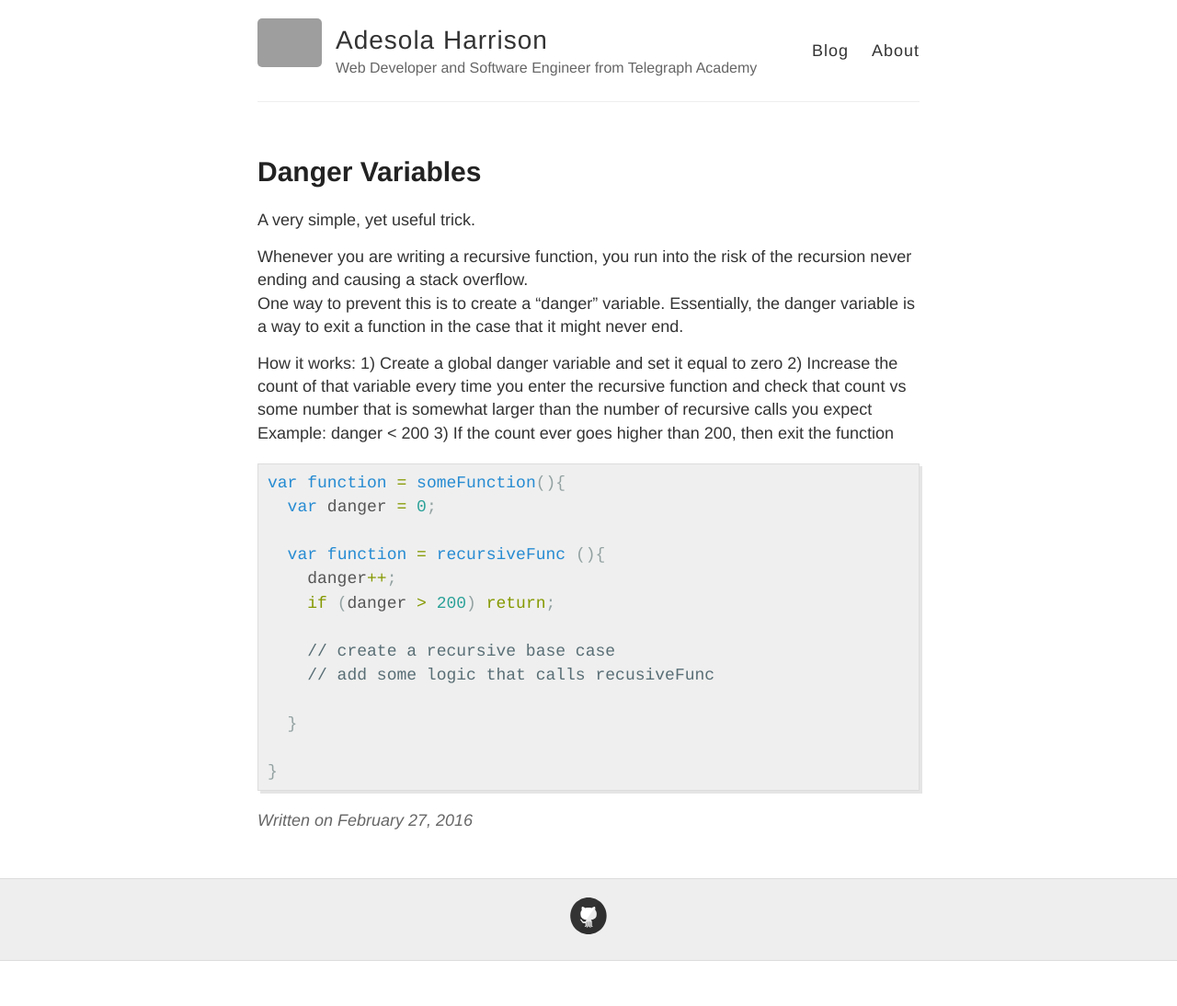
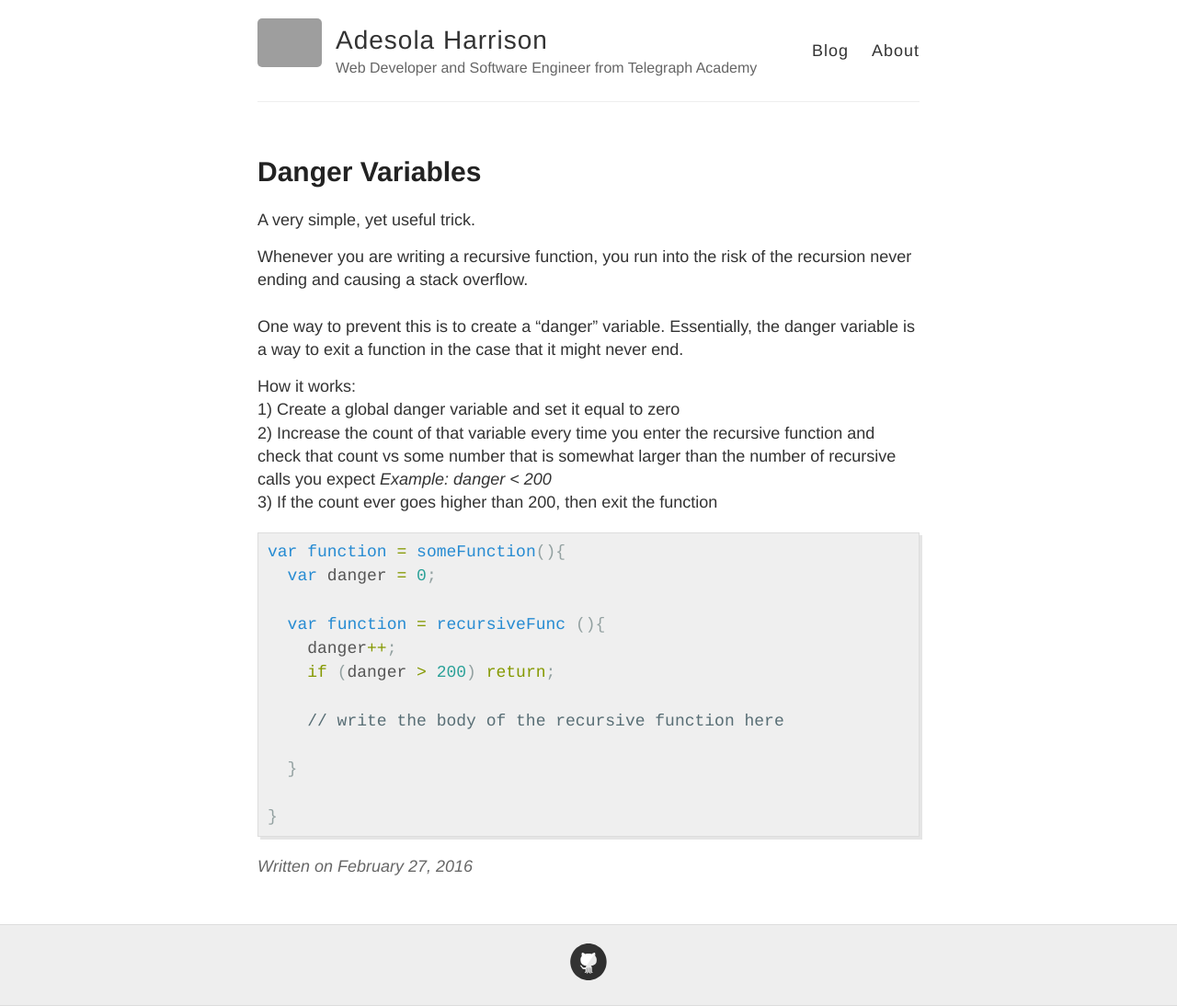
Before and after one commit to HarrisonA/HarrisonA.github.io, a Jekyll site: the page built from _posts/2016-2-27-6thPost.md, in a window 1280 px wide. Shown: the whole page at 92% size. Built offline with Jekyll 4.4.1, drawn with Linux system fonts in a browser that asks for light colours; Markdown is read by kramdown in place of the engine named in the settings; before the commit the page ends 1045 px from its top, so only the background shows below that; grey boxes are pictures that could not be loaded.

Commit message:
Blog update

```diff
--- a/_posts/2016-2-27-6thPost.md
+++ b/_posts/2016-2-27-6thPost.md
@@ -6,16 +6,16 @@ A very simple, yet useful trick.
 
 Whenever you are writing a recursive function, you run into the risk of
 the recursion never ending and causing a stack overflow.
-<br>
+<br><br>
 One way to prevent this is to create a "danger" variable.  Essentially,
 the danger variable is a way to exit a function in the case that it
 might never end.
 
 How it works:
-1) Create a global danger variable and set it equal to zero
-2) Increase the count of that variable every time you enter the recursive function and check that count vs some number that is somewhat larger
-than the number of recursive calls you expect Example: danger < 200
-3) If the count ever goes higher than 200, then exit the function
+<br>1) Create a global danger variable and set it equal to zero
+<br>2) Increase the count of that variable every time you enter the recursive function and check that count vs some number that is somewhat larger
+than the number of recursive calls you expect <i>Example: danger < 200</i>
+<br>3) If the count ever goes higher than 200, then exit the function
 <br>
 
 {% highlight javascript %}
@@ -27,8 +27,7 @@ var function = someFunction(){
     danger++;
     if (danger > 200) return;
 
-    // create a recursive base case
-    // add some logic that calls recusiveFunc
+    // write the body of the recursive function here
 
   }
 
```
